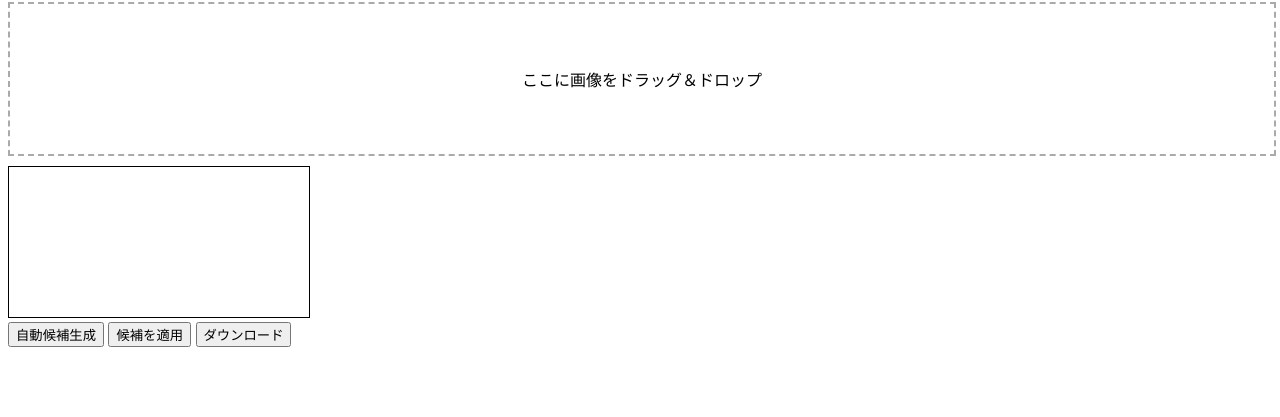
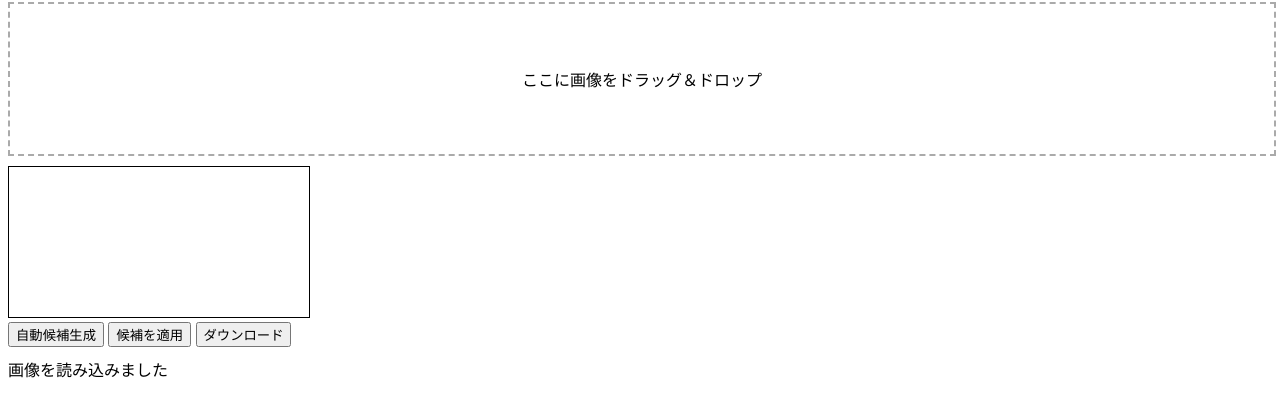
Before and after one commit to 50river/kuronuri, a plain HTML site: page index.html in a window 1280 px wide. Shown: the part 87-504 px from the top of the page. Drawn offline with Linux system fonts and the light colour scheme.

Commit message:
Add status bar for mask suggestions

```diff
--- a/app.js
+++ b/app.js
@@ -5,10 +5,12 @@ const ctx = canvas.getContext('2d');
 const downloadBtn = document.getElementById('downloadBtn');
 const autoBtn = document.getElementById('autoBtn');
 const applyBtn = document.getElementById('applyBtn');
+const status = document.getElementById('status');
 
 // 自動検出された候補領域
 let suggestions = [];
 
+            status.textContent = '画像を読み込みました';
 // 画像オブジェクト
 let image = new Image();
 // 現在の操作モード: draw/move/resize/null
@@ -197,6 +199,7 @@ applyBtn.addEventListener('click', applySuggestions);
 
 async function autoDetect() {
     if (!image.src) return;
+    status.textContent = '候補生成中...';
     suggestions = [];
     await tf.ready();
     const tensor = tf.tidy(() => {
@@ -246,6 +249,7 @@ async function autoDetect() {
     }
     tensor.dispose();
     redraw();
+    status.textContent = `候補生成完了 (${suggestions.length}件)`;
 }
 
 function applySuggestions() {
@@ -253,6 +257,7 @@ function applySuggestions() {
         masks.push(...suggestions);
         suggestions = [];
         redraw();
+        status.textContent = '候補を適用しました';
     }
 }
 canvas.addEventListener('mouseup', e => {
--- a/index.html
+++ b/index.html
@@ -17,6 +17,7 @@
         <button id="applyBtn">候補を適用</button>
         <button id="downloadBtn">ダウンロード</button>
     </div>
+    <div id="status"></div>
     <script src="app.js"></script>
     <script>
         if ('serviceWorker' in navigator) {
--- a/style.css
+++ b/style.css
@@ -9,3 +9,7 @@ body { font-family: sans-serif; }
     margin-bottom: 10px;
 }
 #canvas { border: 1px solid #000; }
+#status {
+    margin-top: 10px;
+    height: 1.2em;
+}
```
